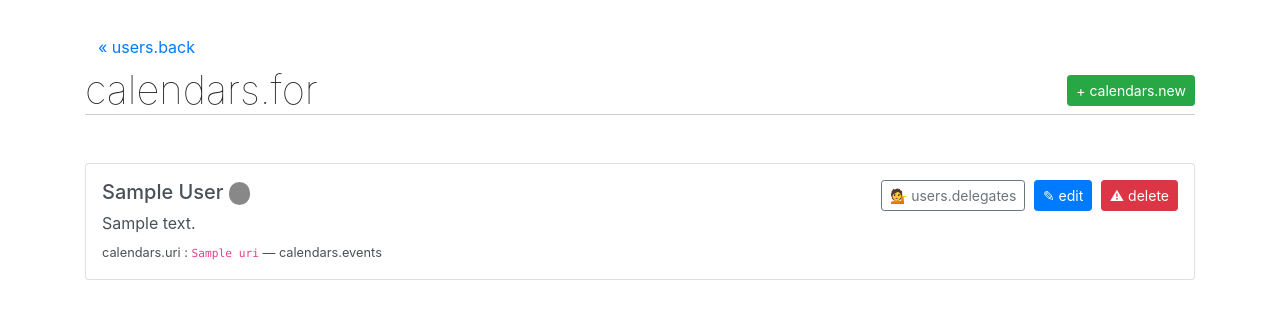
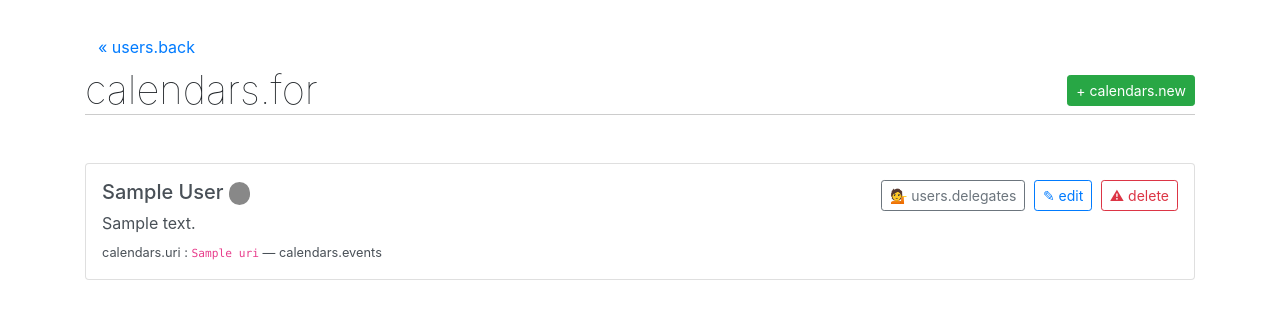
Before and after one commit to tchapi/davis, a Symfony app: template templates/calendars/index.html.twig in a window 1280 px wide. Shown: the part 58-377 px from the top of the page. Run offline with Twig, Linux system fonts and the light colour scheme; the template is opened without the code that fills it: most values are stand-ins (such as "Sample title", 1, 10 or a date in 2020); some libraries are stand-ins or nearby versions.

Commit message:
Use btn-outline like in every other list

```diff
--- a/templates/calendars/index.html.twig
+++ b/templates/calendars/index.html.twig
@@ -14,8 +14,8 @@
             <h5 class="mb-1 mr-auto">{{ calendar.displayName }} <span class="badge badge-pill" style="background-color: {{ calendar.calendarColor }}">&nbsp;</span></h5>
             <div class="mr-0 text-right d-md-block d-none">
                 <a href="{{ path('calendar_delegates',{id: calendar.id}) }}" class="btn btn-sm btn-outline-secondary">💁 {{ "users.delegates"|trans }}</a>
-                <a href="{{ path('calendar_edit',{username: username, id: calendar.id})}}" class="btn btn-sm btn-primary ml-1">✎ {{ "edit"|trans }}</a>
-                <a href="#" data-href="{{ path('calendar_delete',{username: username, id: calendar.id})}}" class="btn btn-sm btn-danger ml-1 delete-modal">⚠ {{ "delete"|trans }}</a>
+                <a href="{{ path('calendar_edit',{username: username, id: calendar.id})}}" class="btn btn-sm btn-outline-primary ml-1">✎ {{ "edit"|trans }}</a>
+                <a href="#" data-href="{{ path('calendar_delete',{username: username, id: calendar.id})}}" class="btn btn-sm btn-outline-danger ml-1 delete-modal">⚠ {{ "delete"|trans }}</a>
             </div>
         </div>
         <p class="mb-1">{{ calendar.description }}</p>
```
